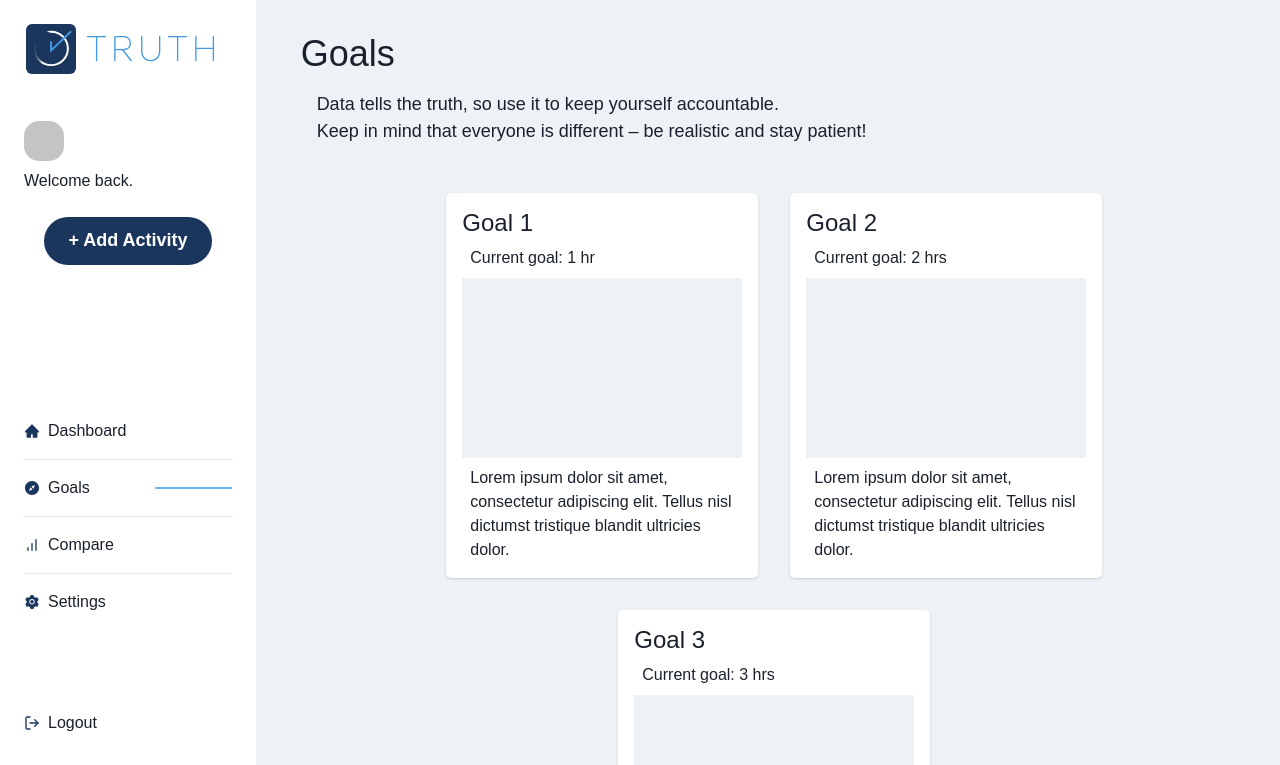
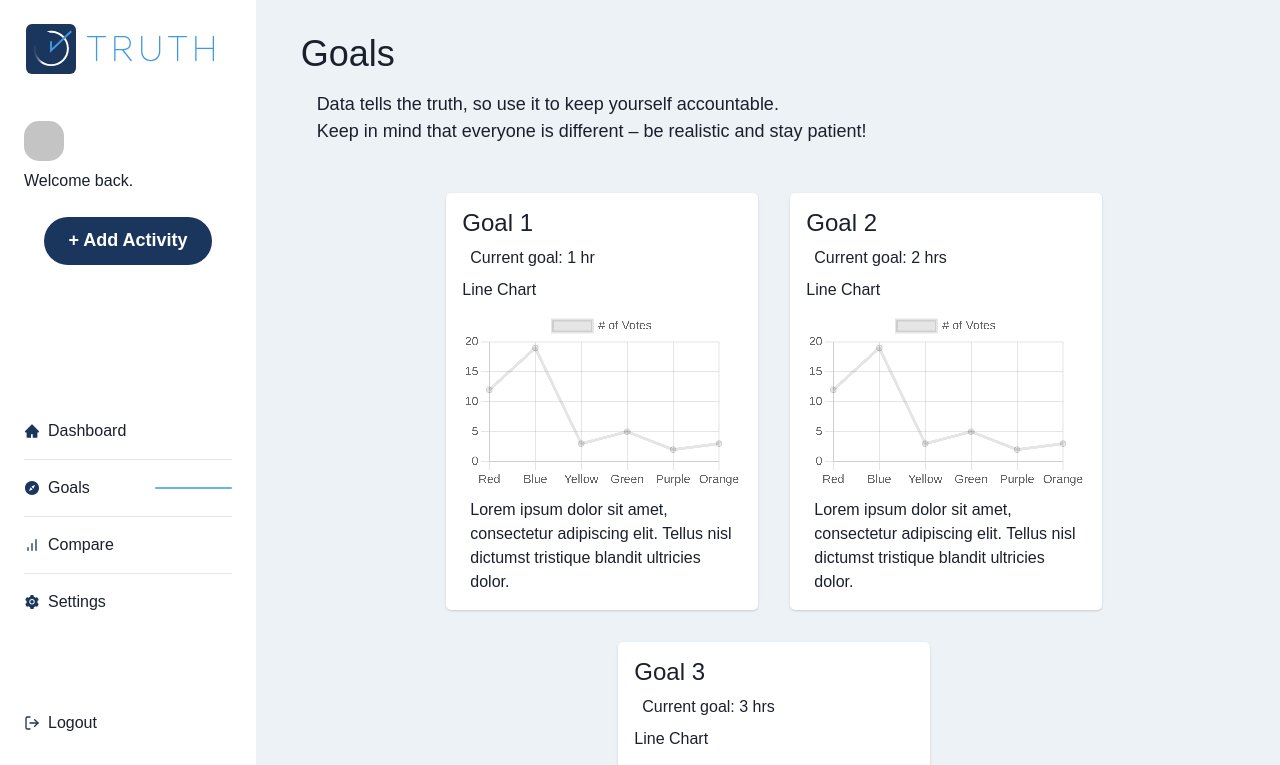
Before and after one commit to misterluna/TRUTH, a React (Create React App) app in the folder frontend/: page /goals in a window 1280 px wide. Shown: the top 765 px of the page. Built offline with nearby package versions, Linux system fonts and the light colour scheme; a web font is replaced by a local one.

Commit message:
Start LineChart

```diff
--- a/frontend/src/Utils.js
+++ b/frontend/src/Utils.js
@@ -1,4 +1,5 @@
 import axios from "axios";
+import { get } from "lodash";
 
 class Utils {
 
@@ -101,15 +102,18 @@ class Utils {
      static getAllEvents(user, date) {
       // if promise unfulfilled
       if (user === undefined || user.activities === undefined) {
-        console.log("User was undefined when getActivityTotal was called");
+        console.log("User was undefined when getAllEvents was called");
         return undefined;
       }
       if (user.activities === null || user.activities.length === 0) {
         return [];
       }
       const days = user.activities;
+      console.log("Searching for date ", date.substring(0, 10));
       for (let i = 0; i < days.length; i++) {
         const day = days[i];
+        console.log(day);
+        console.log("Compare to ", day.date);
         if (day.date === date.substring(0, 10)) {
           if (day.events.length === 0) {
             // no events in that activity object
--- a/frontend/src/components/Compare.js
+++ b/frontend/src/components/Compare.js
@@ -4,12 +4,11 @@ import Utils from "../Utils";
 import PageContainer from "./PageContainer";
 
 function Compare() {
+  const USER_ID = Utils.login();
+  let update = 0;
   // Create the activeUser state hook for calling Utils.get methods.
   // Only use activeUser for get methods. When calling a set method in Utils,
   // use the userId only and increment update after. This is to prevent infinite loops.
-  const USER_ID = Utils.login();
-  let update = 0;
-
   const [activeUser, setActiveUser] = useState([]);
   useEffect(() => {
     const getAsyncInfo = async () => {
@@ -34,25 +33,21 @@ function Compare() {
     "2021-05-04T14:15:00 +07:00",
     "2021-05-04T15:15:00 +07:00",
     "description"
-  )
+  );
   update++;
 
-  // GET ALL EVENTS
-
+  // Get all events
   let events = Utils.getAllEvents(
     activeUser,
     Utils.formatDate(2021, 5, 3, 0, 0)
   );
-
   // Process events when activeUser promise has resolved
   if (events !== undefined && events.length > 0) {
-    console.log("events.length", events.length);
     for (let i = 0; i < events.length; i++) {
       const e = events[i];
       console.log("On " + e.start + ", Oski started " + e.name);
     }
   }
-
 
   return <PageContainer page="Compare" pageContent={<CompareContent />} />;
 }
--- a/frontend/src/components/Goals.js
+++ b/frontend/src/components/Goals.js
@@ -1,6 +1,6 @@
 import React from "react";
 import { Wrap, WrapItem, Box, Heading, Text, VStack } from "@chakra-ui/react";
-
+import LineGraph from "./LineGraph"
 import PageContainer from "./PageContainer";
 
 /*
@@ -93,7 +93,7 @@ function GoalCard({ data }) {
         Current goal:{"  " + data.goal.toString() + "  "}hr
         {data.goal > 1 ? "s" : ""}
       </Text>
-      <Box bg="gray.100" w="280px" h="180px"></Box>
+      <LineGraph></LineGraph>
       <Text fontWeight="light" px={2} maxW="280px">
         {data.memo}
       </Text>
--- /dev/null
+++ b/frontend/src/components/LineGraph.js
@@ -0,0 +1,37 @@
+import React from 'react';
+import { Line } from 'react-chartjs-2';
+
+const data = {
+    labels: ['Red', 'Blue', 'Yellow', 'Green', 'Purple', 'Orange'],
+    datasets: [{
+        label: '# of Votes',
+        data: [12, 19, 3, 5, 2, 3],
+    }]
+};
+
+const options = {
+    scales: {
+        y: {
+            beginAtZero: true
+        }
+    },
+    responsive: true,
+    maintainAspectRatio: true,
+    devicePixelRatio: 10
+};
+
+const LineChart = () => (
+  <>
+    <div className='header'>
+      <h1 className='title'>Line Chart</h1>
+    </div>
+    <Line
+    data={data}
+    height={180}
+    width={280}
+    options={options}
+    />
+  </>
+);
+
+export default LineChart;
```
